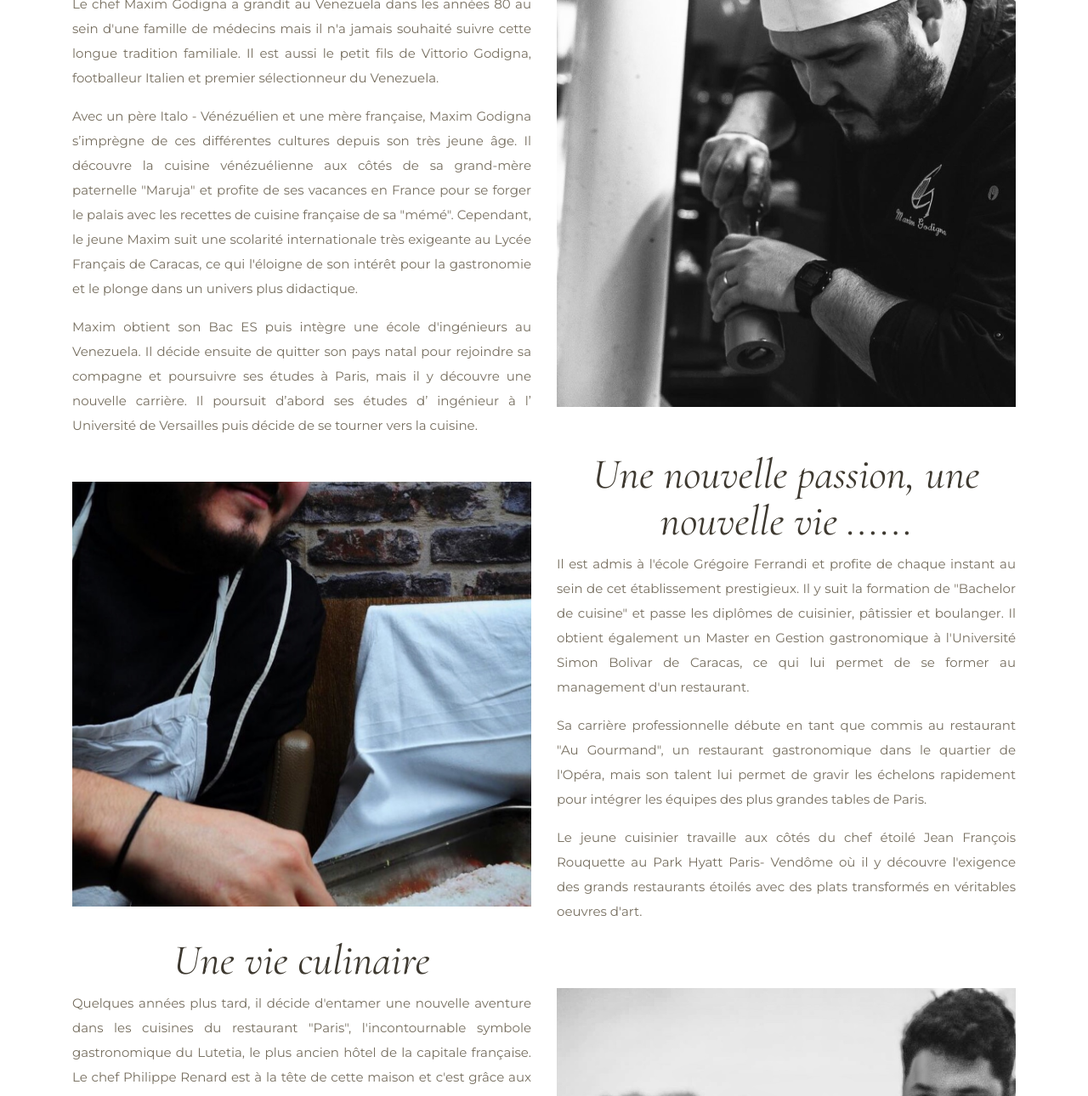
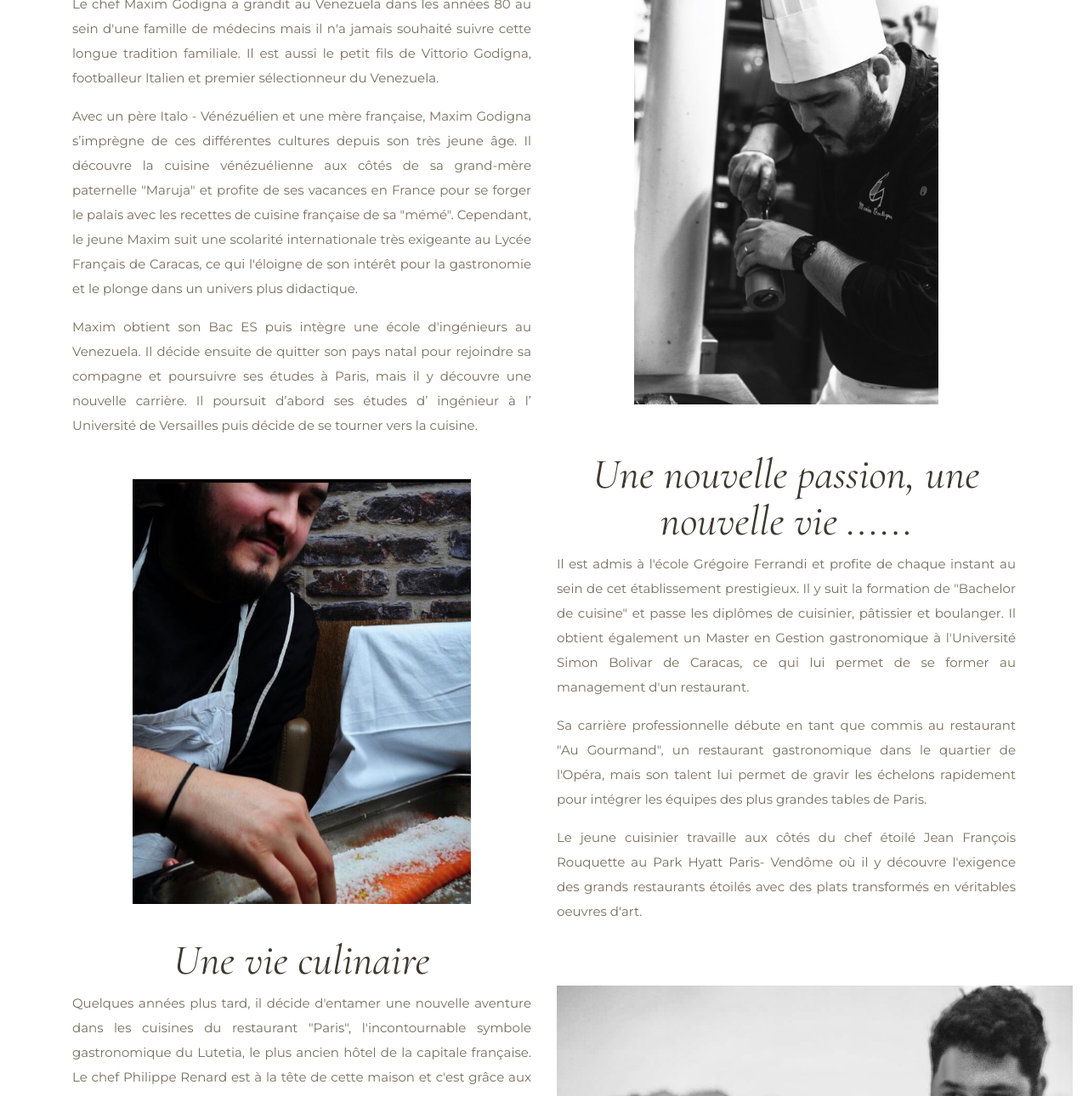
Before and after one commit to j-martinez-dev/maxim-godigna, a Gatsby site: page / in a window 1280 px wide. Shown: the part 261-1551 px from the top of the page at 85% size. Built offline with nearby package versions, Linux system fonts and the light colour scheme; Gatsby itself is replaced by a stand-in of ours.

Commit message:
index photos

```diff
--- a/src/pages/index.js
+++ b/src/pages/index.js
@@ -11,11 +11,7 @@ const IndexPage = ({ data }) => (
     <Row>
       <Col className="text-center" sm={{ order: 2, span: 6 }}>
         <div className="center">
-          <Img
-            style={{ height: "500px" }}
-            fluid={data.image1.childImageSharp.fluid}
-            alt="Chef Godigna"
-          />
+          <Img fixed={data.image1.childImageSharp.fixed} alt="Chef Godigna" />
         </div>
       </Col>
       <Col className="text-center" sm={{ order: 1, span: 6 }}>
@@ -50,11 +46,7 @@ const IndexPage = ({ data }) => (
     <Row>
       <Col className="text-center" sm={6}>
         <div className="center">
-          <Img
-            style={{ height: "500px" }}
-            fluid={data.image2.childImageSharp.fluid}
-            alt="Chef Godigna"
-          />
+          <Img fixed={data.image2.childImageSharp.fixed} alt="Chef Godigna" />
         </div>
       </Col>
       <Col className="text-center" sm={6}>
@@ -84,11 +76,7 @@ const IndexPage = ({ data }) => (
     <Row>
       <Col className="text-center" sm={{ order: 2, span: 6 }}>
         <div className="center">
-          <Img
-            style={{ height: "500px" }}
-            fluid={data.image3.childImageSharp.fluid}
-            alt="Chef Godigna"
-          />
+          <Img fixed={data.image3.childImageSharp.fixed} alt="Chef Godigna" />
         </div>
       </Col>
 
@@ -124,11 +112,7 @@ const IndexPage = ({ data }) => (
     <Row>
       <Col className="text-center" sm={6}>
         <div className="center">
-          <Img
-            style={{ height: "500px" }}
-            fluid={data.image4.childImageSharp.fluid}
-            alt="Chef Godigna"
-          />
+          <Img fixed={data.image4.childImageSharp.fixed} alt="Chef Godigna" />
         </div>
       </Col>
       <Col className="text-center" sm={6}>
@@ -214,32 +198,32 @@ export const query = graphql`
   query {
     image1: file(relativePath: { eq: "max-1.jpeg" }) {
       childImageSharp {
-        fluid(maxHeight: 500) {
-          ...GatsbyImageSharpFluid
+        fixed(height: 500) {
+          ...GatsbyImageSharpFixed
         }
       }
     }
 
     image2: file(relativePath: { eq: "max-2.jpeg" }) {
       childImageSharp {
-        fluid(maxHeight: 500) {
-          ...GatsbyImageSharpFluid
+        fixed(height: 500) {
+          ...GatsbyImageSharpFixed
         }
       }
     }
 
     image3: file(relativePath: { eq: "max-3.jpeg" }) {
       childImageSharp {
-        fluid(maxHeight: 500) {
-          ...GatsbyImageSharpFluid
+        fixed(height: 500) {
+          ...GatsbyImageSharpFixed
         }
       }
     }
 
     image4: file(relativePath: { eq: "max-4.png" }) {
       childImageSharp {
-        fluid(maxHeight: 500) {
-          ...GatsbyImageSharpFluid
+        fixed(height: 500) {
+          ...GatsbyImageSharpFixed
         }
       }
     }
```
